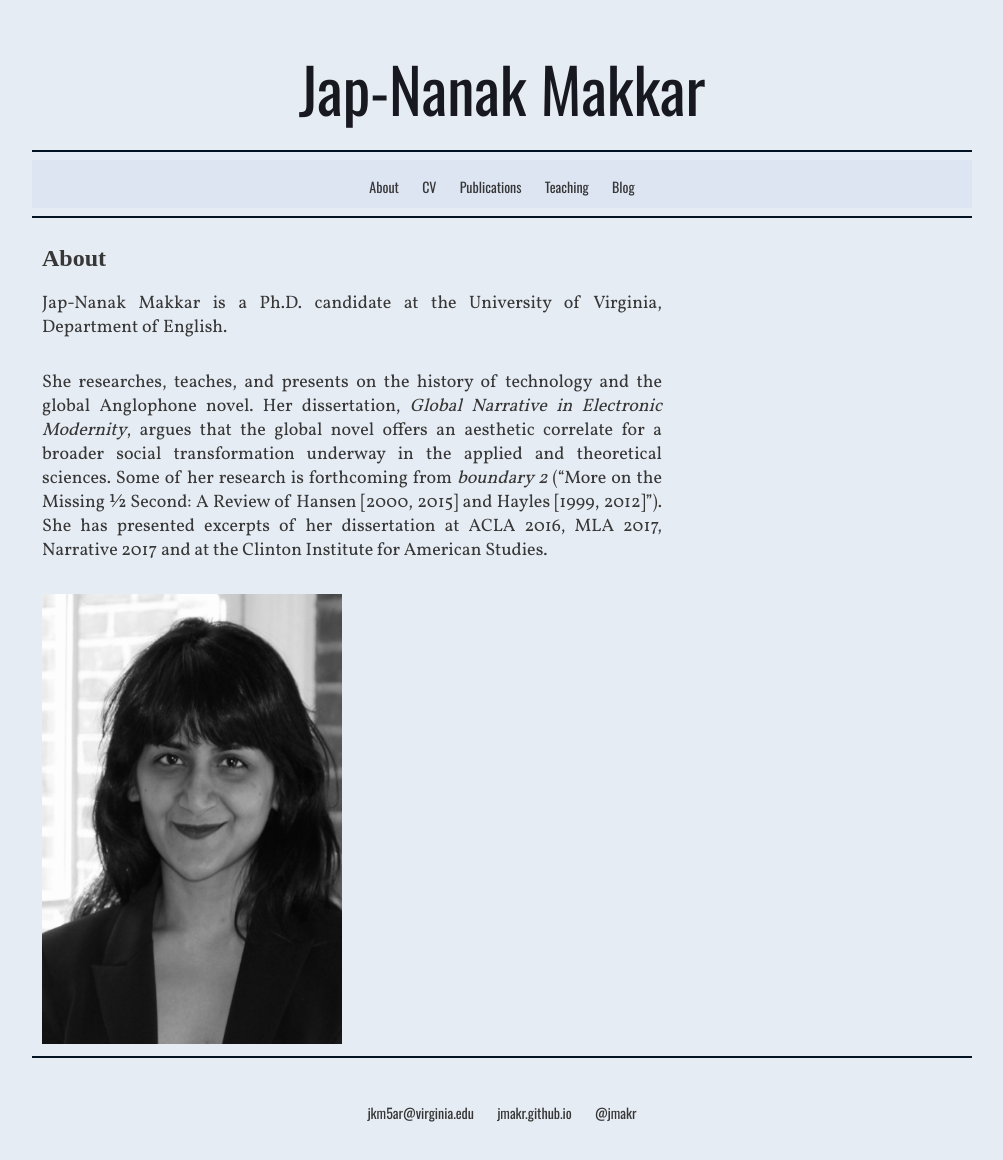
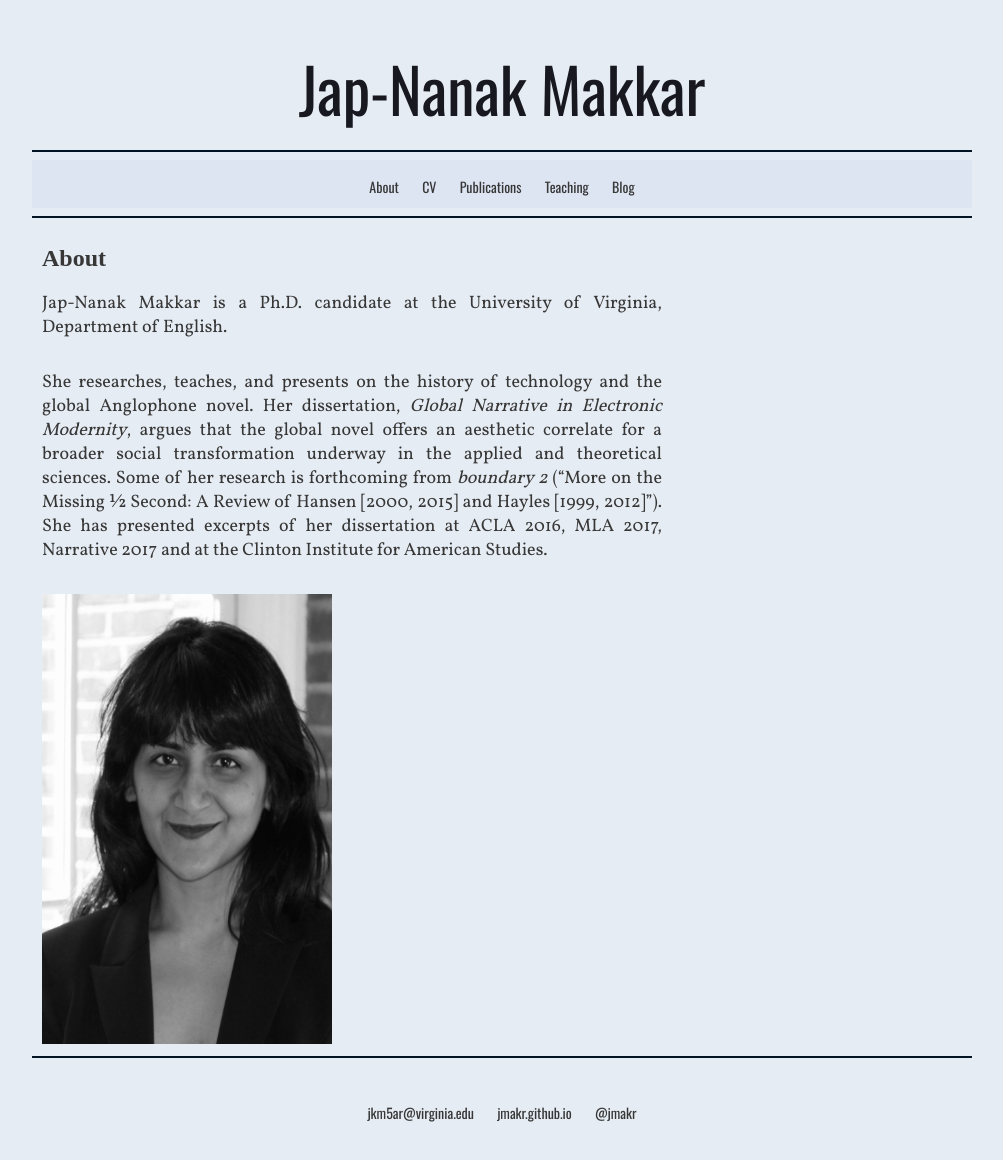
Before and after one commit to jmakr/jmakr.github.io, a Jekyll site: the page built from index.html, in a window 1280 px wide. Shown: the whole page, without its empty margins (138-1141 px from the left). Built offline with Jekyll 4.4.1, drawn with Linux system fonts in a browser that asks for light colours; some web fonts are replaced.

Commit message:
Update index.html

```diff
--- a/index.html
+++ b/index.html
@@ -36,8 +36,8 @@ title: About
 
   <div id="imagebox" class="article grid_4">
 	<div class="imagehelper">
-	<div style="width:300px;">
-	<img src="resized_330 to 450.jpg" height="450" width="300"/>
+	<div style="width:290px;">
+	<img src="resized_330 to 450.jpg" height="450" width="290"/>
 	</div>
 	</div>
 
```
